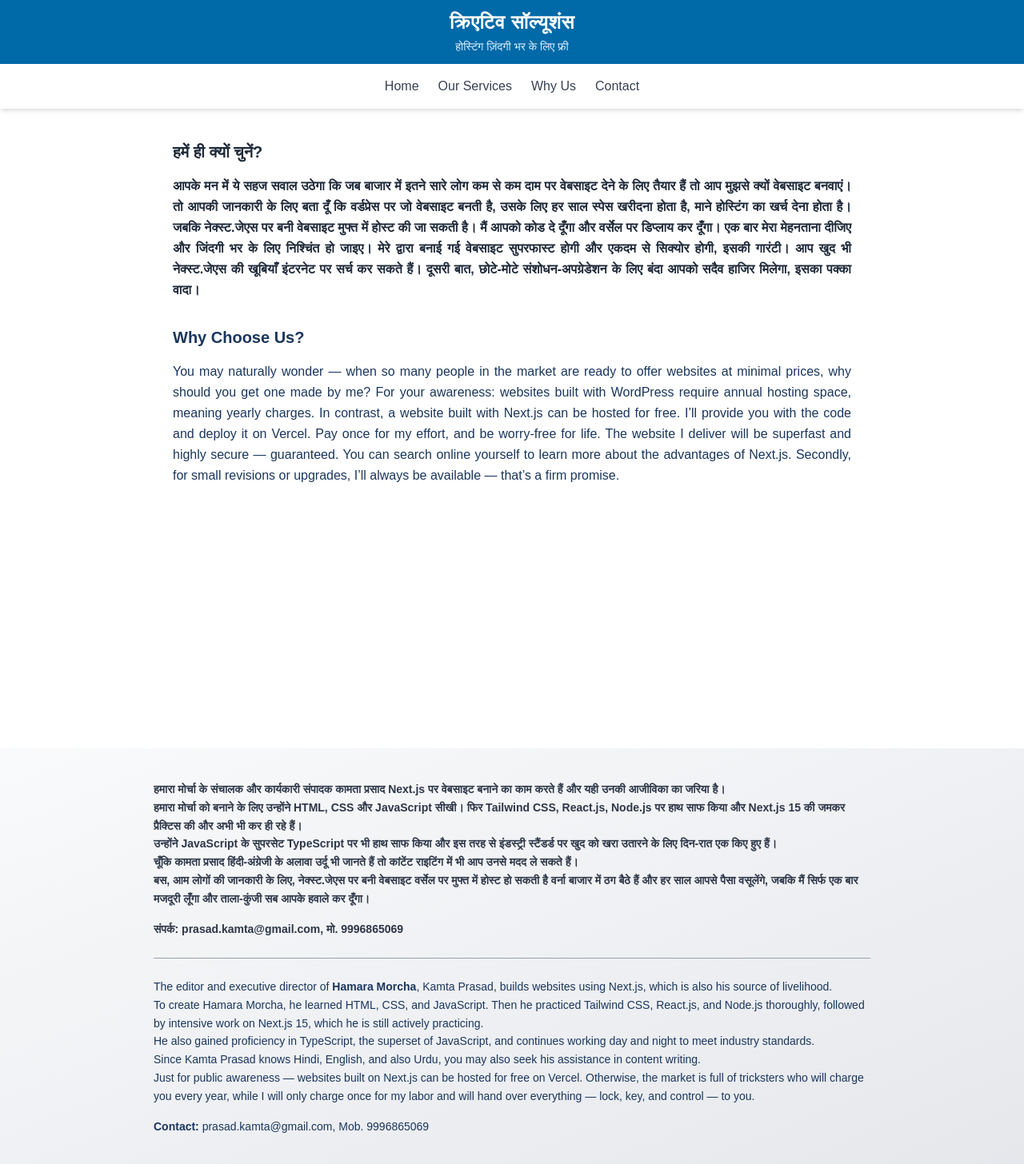
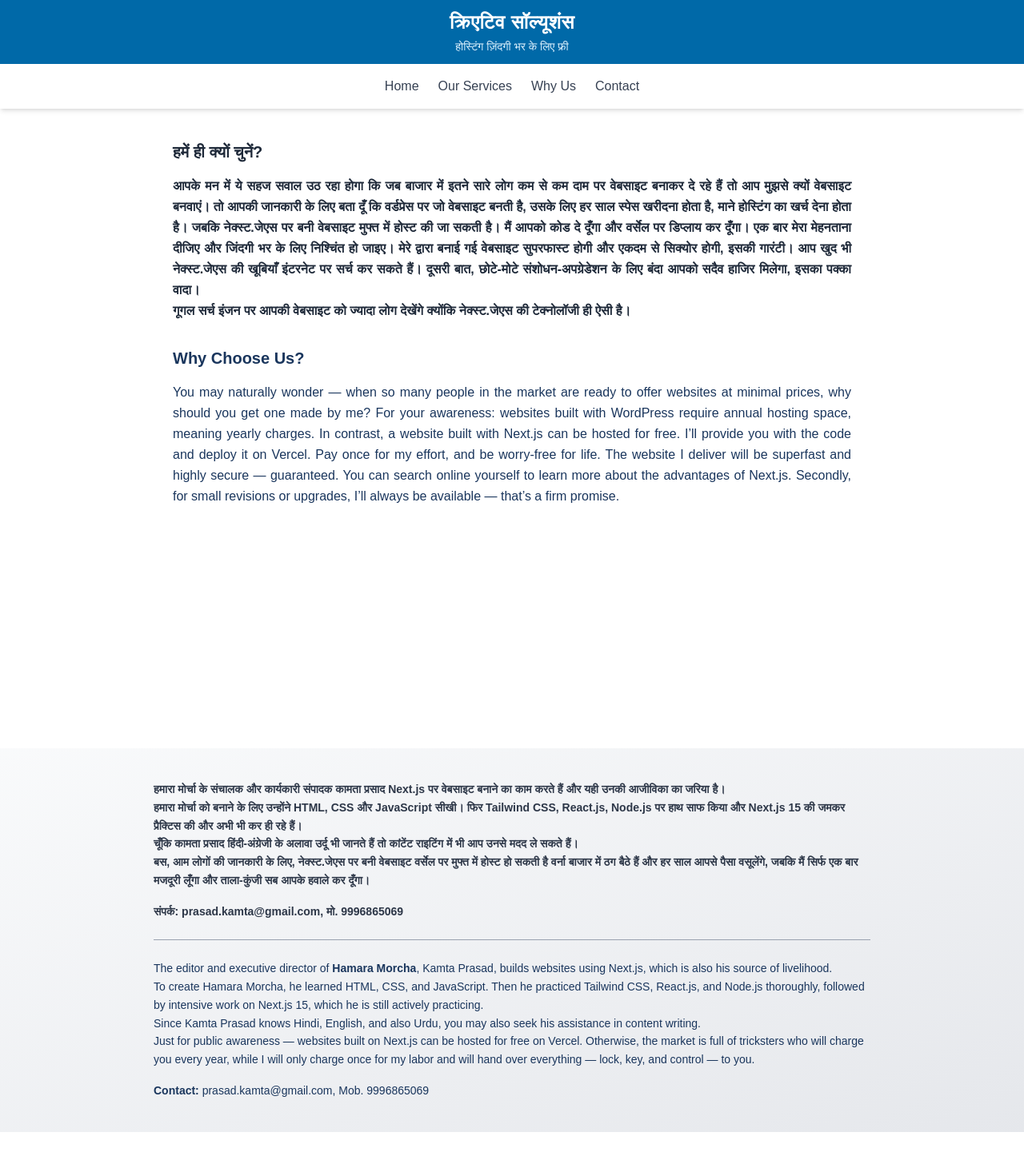
Before and after one commit to kp1153/creativesolutions, a Next.js app: page /why-us in a window 1280 px wide. Shown: the top 1456 px of the page at 80% size. After the commit the page ends 1416 px from the top, so only its background shows below. Built offline with nearby package versions, Linux system fonts and the light colour scheme.

Commit message:
जो ी बदलाव किया सका संक्िप्त संदे यहा लिें

```diff
--- a/app/components/Footer.js
+++ b/app/components/Footer.js
@@ -10,9 +10,6 @@ export default function Footer() {
           </p>
           <p>
             हमारा मोर्चा को बनाने के लिए उन्होंने HTML, CSS और JavaScript सीखी। फिर Tailwind CSS, React.js, Node.js पर हाथ साफ किया और Next.js 15 की जमकर प्रैक्टिस की और अभी भी कर ही रहे हैं।
-          </p>
-          <p>
-            उन्होंने JavaScript के सुपरसेट TypeScript पर भी हाथ साफ किया और इस तरह से इंडस्ट्री स्टैंडर्ड पर खुद को खरा उतारने के लिए दिन-रात एक किए हुए हैं।
           </p>
           <p>
             चूँकि कामता प्रसाद हिंदी-अंग्रेजी के अलावा उर्दू भी जानते हैं तो कांटेंट राइटिंग में भी आप उनसे मदद ले सकते हैं।
@@ -36,9 +33,6 @@ export default function Footer() {
             To create Hamara Morcha, he learned HTML, CSS, and JavaScript. Then he practiced Tailwind CSS, React.js, and Node.js thoroughly, followed by intensive work on Next.js 15, which he is still actively practicing.
           </p>
           <p>
-            He also gained proficiency in TypeScript, the superset of JavaScript, and continues working day and night to meet industry standards.
-          </p>
-          <p>
             Since Kamta Prasad knows Hindi, English, and also Urdu, you may also seek his assistance in content writing.
           </p>
           <p>
--- a/app/components/HeroSection.js
+++ b/app/components/HeroSection.js
@@ -14,11 +14,11 @@ export default function HeroSection() {
       </div>
 
       <p>
-        <strong>समस्त जन,</strong> वेबसाइटें दो प्रकार की होती हैं: पहली स्थिर (परिचयात्मक) और दूसरी गतिशील। जिन वेबसाइटों को हर दिन या दिन में कई बार अपडेट किया जाता है, उन्हें गतिशील (डायनामिक) वेबसाइट कहा जाता है। वर्तमान में मैं मुख्य रूप से पोर्टफोलियो वेबसाइटें ही बना रहा हूँ, अभी मैं नेक्स्ट.जेएस के लेटेस्ट एडिशन पर सिर्फ स्टैटिक वेबसाइटें ही बना पाता हूँ क्योंकि डेटाबेस को प्रोजेक्ट से इंटीग्रेट करना सीख रहा हूँ। मेरी कार्यप्रणाली सबसे पहले मैं VS Code पर वेबसाइट बनाता हूँ। फिर मैं उसे GitHub पर एक नई रेपोजिटरी में पुश करता हूँ। वहाँ से उसे Vercel पर लाइव कर देता हूँ। GitHub और Vercel आपस में जुड़े होते हैं, जिससे किसी भी लेआउट या डिज़ाइन में बदलाव अपने आप लाइव वेबसाइट पर कुछ ही क्षणों में दिखने लगता है — कोई अतिरिक्त प्रक्रिया नहीं करनी पड़ती। 🙋‍♂️ मेरे बारे में मेरा नाम कामता प्रसाद है और मैं पिछले तीन दशकों से हिंदी पत्रकारिता में सक्रिय हूँ। मैं अंग्रेज़ी और उर्दू भाषा का भी जानकार हूँ। यदि आप चाहेंगे तो मैं आपकी वेबसाइट की सामग्री तैयार करने में भी आपकी सहायता कर सकता हूँ। 💰 कीमत अब बात करते हैं शुल्क की। मैं आपसे ₹5000 से ₹8000 (भारतीय रुपए) के बीच एकमुश्त राशि का अनुरोध करता हूँ। भविष्य के सभी अपडेट्स बिल्कुल मुफ्त होंगे।
+        <strong>समस्त जन,</strong> वेबसाइटें दो प्रकार की होती हैं: पहली स्थिर (परिचयात्मक) और दूसरी गतिशील। जिन वेबसाइटों को हर दिन या दिन में कई-कई बार अपडेट किया जाता है, उन्हें गतिशील (डायनामिक) वेबसाइट कहा जाता है। वर्तमान में मैं मुख्य रूप से पोर्टफोलियो वेबसाइटें ही बना पाता हूँ क्योंकि CRUD ऑपरेशंस और एडमिन डैशबोर्ड बनाना अभी सीख नहीं पाया हूँ। अभी मैं नेक्स्ट.जेएस के लेटेस्ट एडिशन पर काम करने लायक बन सकूँ इसके लिए जावास्क्रिप्ट को दोहरा रहा हूँ, जिससे कि मूलभूत अवधारणआएं हृदयंगम हो सकें। <br></br>  सबसे पहले मैं VS Code पर वेबसाइट डेवलप करता हूँ। फिर मैं उसे GitHub पर एक नई रेपोजिटरी में पुश करता हूँ। वहाँ से उसे Vercel पर लाइव कर देता हूँ। GitHub और Vercel आपस में जुड़े होते हैं, जिससे किसी भी लेआउट या डिज़ाइन में बदलाव अपने आप वेबसाइट पर कुछ ही क्षणों में लाइव हो जाता है। <br></br> मेरा नाम कामता प्रसाद है और मैं पिछले तीन दशकों से हिंदी पत्रकारिता में सक्रिय हूँ। मैं अंग्रेज़ी और उर्दू भाषा का भी जानकार हूँ। यदि आप चाहेंगे तो मैं आपकी वेबसाइट की सामग्री तैयार करने में भी आपकी सहायता कर सकता हूँ।
       </p>
 
       <p>
-        <strong>Dear all,</strong> Websites generally fall into two categories: introductory (static) and dynamic. Websites that are updated daily—or even multiple times a day—with new content are referred to as dynamic websites. At present, I am working primarily on portfolio websites using the latest version of Next.js, as I am still learning how to integrate a database into a project. 🔧 My Workflow My workflow is as follows: I first develop the website locally using VS Code. Once ready, I push the project to a new GitHub repository. From there, I deploy it live using Vercel. GitHub and Vercel are interconnected, which means any layout or design changes made in the project are automatically reflected on the live website within moments — no additional steps are required. 🙋‍♂️ About Me My name is Kamta Prasad, and I have been actively involved in Hindi journalism for over three decades. I am also proficient in English and Urdu. If you need help preparing content for your website — in Hindi, English, or Urdu — I would be more than happy to assist. 💰 Pricing Now let us talk about pricing. I request a one-time payment between ₹5000 to ₹8000 (INR). All future updates will be completely free of cost.
+        <strong>Dear all,</strong> Websites generally fall into two categories: introductory (static) and dynamic. Websites that are updated daily—or even multiple times a day—with new content are referred to as dynamic websites. At present, I am working primarily on portfolio websites using the latest version of Next.js, as I am still learning how to integrate a database into a project. <br></br> My workflow is as follows: I first develop the website locally using VS Code. Once ready, I push the project to a new GitHub repository. From there, I deploy it live using Vercel. GitHub and Vercel are interconnected, which means any layout or design changes made in the project are automatically reflected on the live website within moments — no additional steps are required. <br></br> My name is Kamta Prasad, and I have been actively involved in Hindi journalism for over three decades. I am also proficient in English and Urdu. If you need help preparing content for your website — in Hindi, English, or Urdu — I would be more than happy to assist.
       </p>
     </section>
   );
--- a/app/why-us/page.js
+++ b/app/why-us/page.js
@@ -6,7 +6,7 @@ export default function WhyUs() {
       <div className="font-semibold">
         <h2 className="text-xl font-bold mb-4">हमें ही क्यों चुनें?</h2>
         <p>
-          आपके मन में ये सहज सवाल उठेगा कि जब बाजार में इतने सारे लोग कम से कम दाम पर वेबसाइट देने के लिए तैयार हैं तो आप मुझसे क्यों वेबसाइट बनवाएं। तो आपकी जानकारी के लिए बता दूँ कि वर्डप्रेस पर जो वेबसाइट बनती है, उसके लिए हर साल स्पेस खरीदना होता है, माने होस्टिंग का खर्च देना होता है। जबकि नेक्स्ट.जेएस पर बनी वेबसाइट मुफ्त में होस्ट की जा सकती है। मैं आपको कोड दे दूँगा और वर्सेल पर डिप्लाय कर दूँगा। एक बार मेरा मेहनताना दीजिए और जिंदगी भर के लिए निश्चिंत हो जाइए। मेरे द्वारा बनाई गई वेबसाइट सुपरफास्ट होगी और एकदम से सिक्योर होगी, इसकी गारंटी। आप खुद भी नेक्स्ट.जेएस की खूबियाँ इंटरनेट पर सर्च कर सकते हैं। दूसरी बात, छोटे-मोटे संशोधन-अपग्रेडेशन के लिए बंदा आपको सदैव हाजिर मिलेगा, इसका पक्का वादा।
+          आपके मन में ये सहज सवाल उठ रहा होगा कि जब बाजार में इतने सारे लोग कम से कम दाम पर वेबसाइट बनाकर दे रहे हैं तो आप मुझसे क्यों वेबसाइट बनवाएं। तो आपकी जानकारी के लिए बता दूँ कि वर्डप्रेस पर जो वेबसाइट बनती है, उसके लिए हर साल स्पेस खरीदना होता है, माने होस्टिंग का खर्च देना होता है। जबकि नेक्स्ट.जेएस पर बनी वेबसाइट मुफ्त में होस्ट की जा सकती है। मैं आपको कोड दे दूँगा और वर्सेल पर डिप्लाय कर दूँगा। एक बार मेरा मेहनताना दीजिए और जिंदगी भर के लिए निश्चिंत हो जाइए। मेरे द्वारा बनाई गई वेबसाइट सुपरफास्ट होगी और एकदम से सिक्योर होगी, इसकी गारंटी। आप खुद भी नेक्स्ट.जेएस की खूबियाँ इंटरनेट पर सर्च कर सकते हैं। दूसरी बात, छोटे-मोटे संशोधन-अपग्रेडेशन के लिए बंदा आपको सदैव हाजिर मिलेगा, इसका पक्का वादा। <br></br>गूगल सर्च इंजन पर आपकी वेबसाइट को ज्यादा लोग देखेंगे क्योंकि नेक्स्ट.जेएस की टेक्नोलॉजी ही ऐसी है।
         </p>
       </div>
 
```
